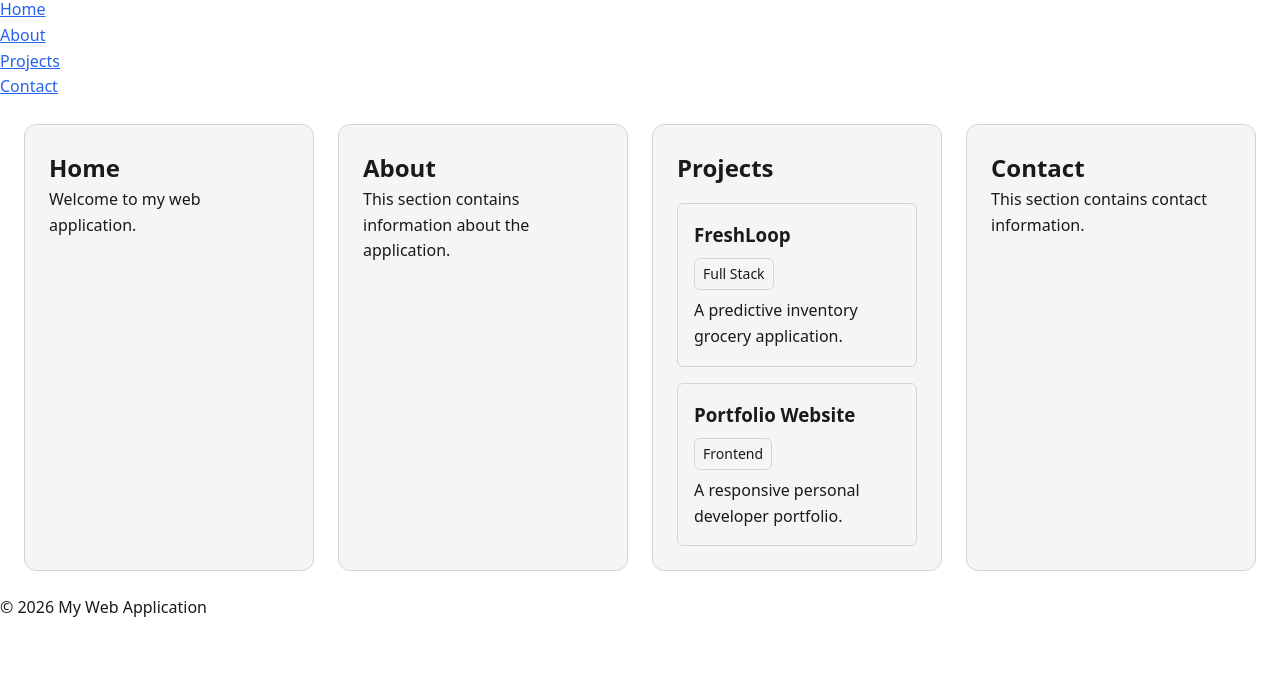
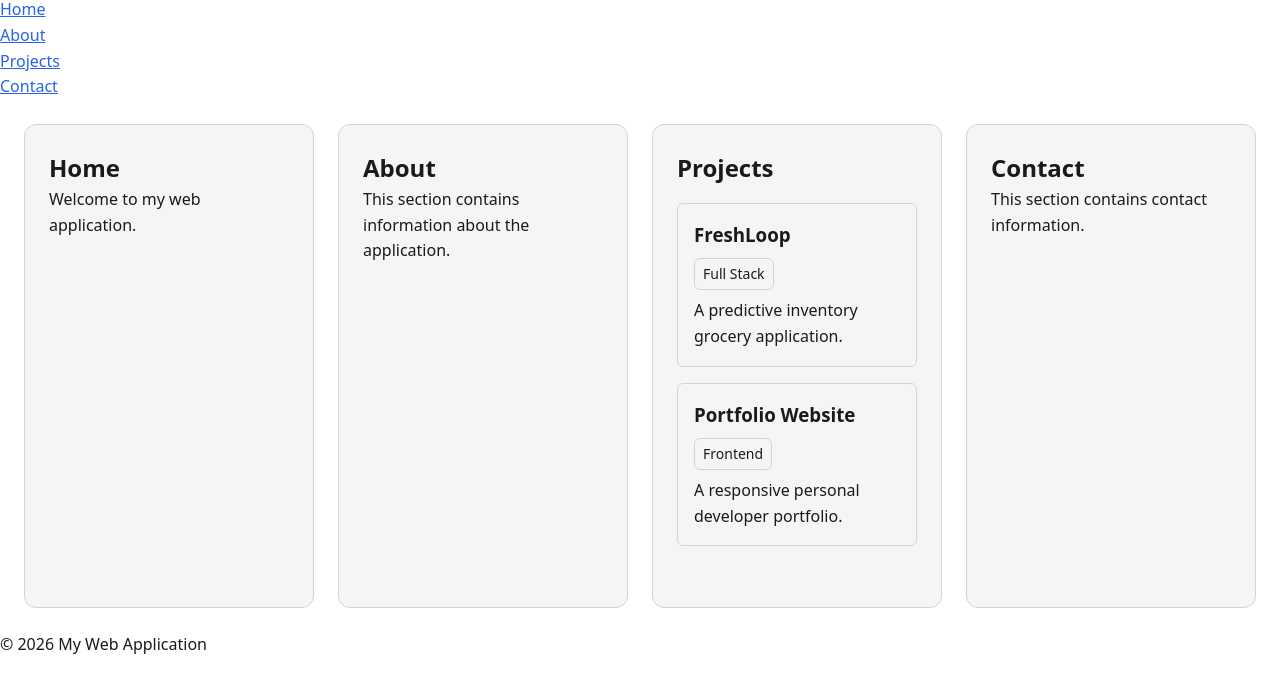
Before and after one commit to BodybuilderOrCoder/24520511_NguyenVuHieu-Lab1Webdev, a plain HTML site: page index.html in a window 1280 px wide. Shown: the part 109-800 px from the top of the page. Drawn offline with Linux system fonts and the light colour scheme.

Commit message:
perf: reduce project layout shift

```diff
--- a/style.css
+++ b/style.css
@@ -146,3 +146,7 @@ textarea {
         grid-template-columns: minmax(0, 1fr);
     }
 }
+/* Reserve space for asynchronous project content */
+#projects-content {
+    min-height: 380px;
+}
```
